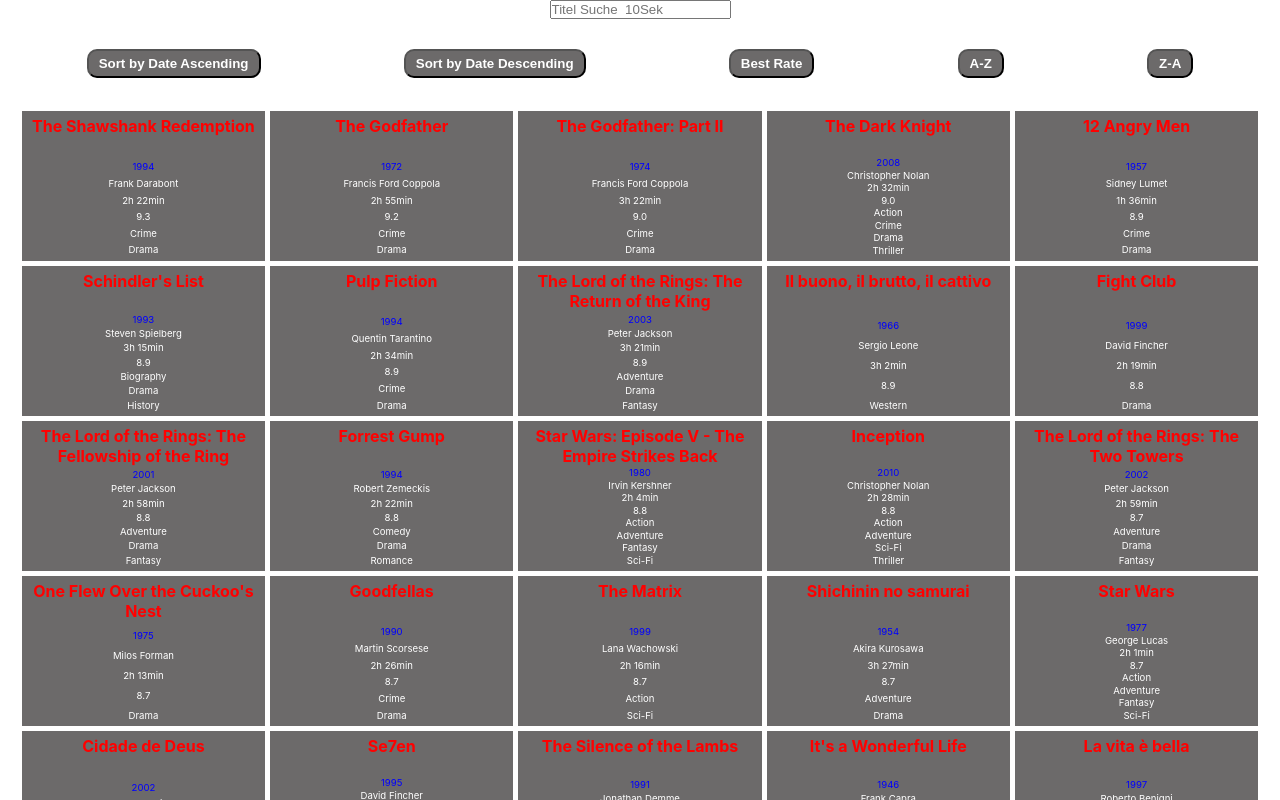
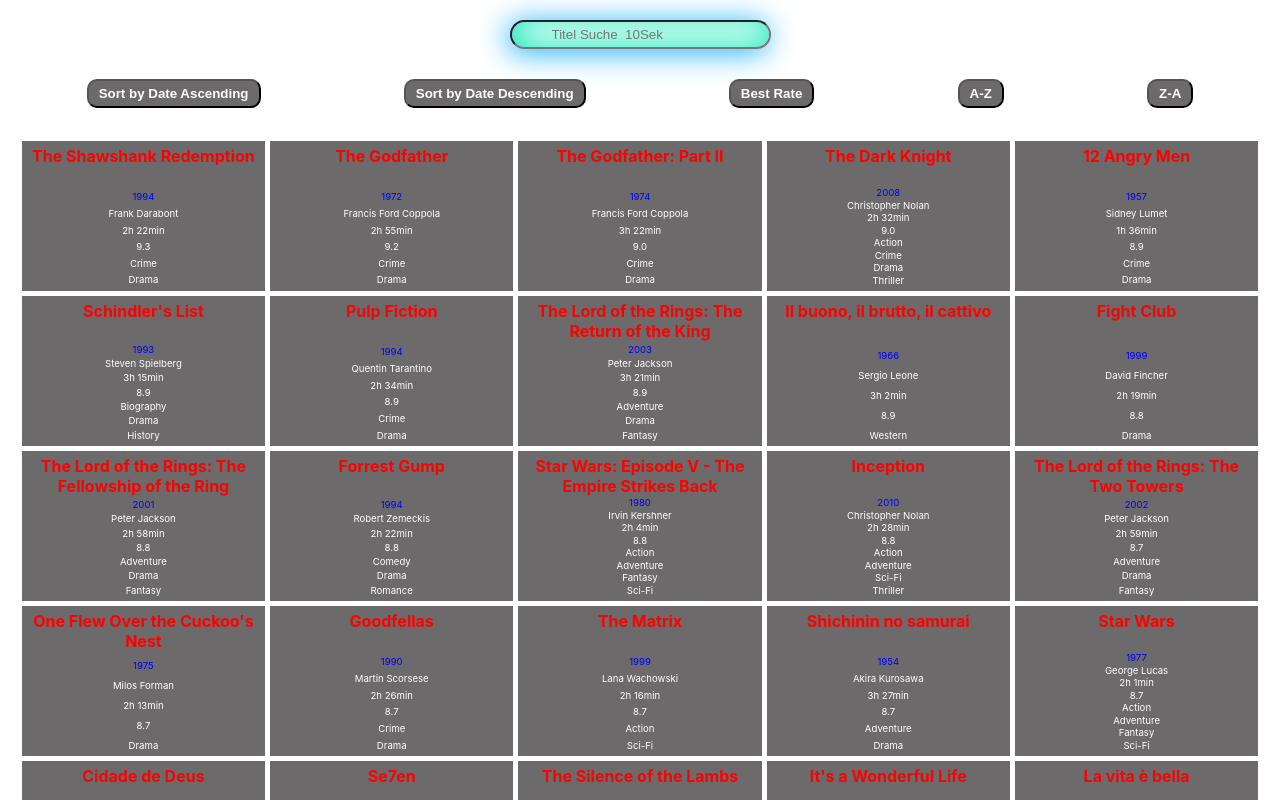
Before and after one commit to aschneiderbuch/52_Tag_Lev3_1-React_JS-Movie_Database, a React (Create React App) app: page / in a window 1280 px wide. Shown: the top 800 px of the page. Built offline with nearby package versions, Linux system fonts and the light colour scheme.

Commit message:
testingPhase

```diff
--- a/src/components/mapFunktion/MapFunktion.css
+++ b/src/components/mapFunktion/MapFunktion.css
@@ -22,4 +22,13 @@
   background-color: rgb(54, 226, 106);
   scale: 1.2;
   color: white;
+}
+
+#textSuche {
+  margin-top: 20px;
+  padding: 5px 40px;
+  border-radius: 20px;
+  border: 10px linear-gradient(21deg, #10abff, #1beabd);
+  pointer-events: visibleFill;
+  box-shadow: inset 3px -3px 30px #1beabd, -3px 3px 30px #10abff;
 }/*# sourceMappingURL=MapFunktion.css.map */
--- a/src/components/mapFunktion/MapFunktion.scss
+++ b/src/components/mapFunktion/MapFunktion.scss
@@ -29,3 +29,15 @@
 
     }
 }
+
+#textSuche {
+    margin-top: 20px;
+    padding: 5px 40px;
+    border-radius: 20px;
+	border: 10px linear-gradient(21deg, #10abff, #1beabd);
+    pointer-events: visibleFill;
+
+    box-shadow: inset
+    3px -3px 30px #1beabd,
+    -3px 3px 30px #10abff;
+}
```
Also changed, not shown: 1 other file (tests, documents, lock files or other folders).
